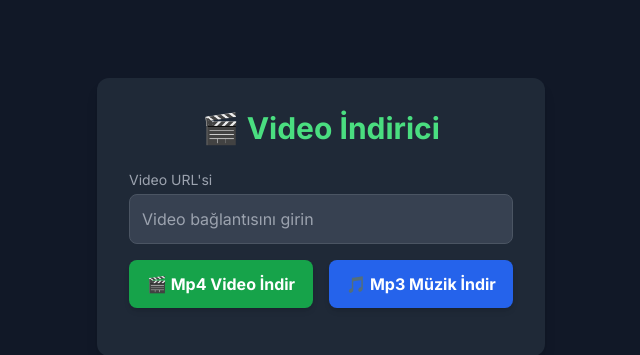
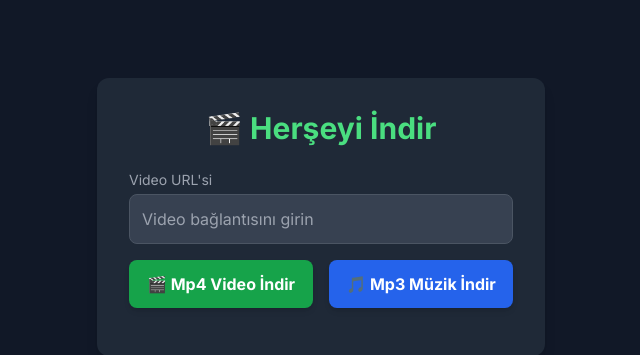
Before and after one commit to GThost/herseyindir-VuEK, a Flask app: page / in a window 1280 px wide. Shown: the part 183-538 px from the top of the page, without its empty margins (319-959 px from the left). Run offline with Flask 3, Linux system fonts and the light colour scheme; some libraries are stand-ins or nearby versions.

Commit message:
Update index.html

```diff
--- a/templates/index.html
+++ b/templates/index.html
@@ -11,7 +11,7 @@
 <body class="bg-gray-900 text-white min-h-screen flex flex-col items-center justify-center p-4">
 
   <div class="bg-gray-800 p-8 rounded-xl shadow-lg w-full max-w-md">
-    <h1 class="text-3xl font-bold text-center text-green-400 mb-6">🎬 Video İndirici</h1>
+    <h1 class="text-3xl font-bold text-center text-green-400 mb-6">🎬 Herşeyi İndir</h1>
 
     <!-- Video URL -->
     <div class="mb-4">
```
